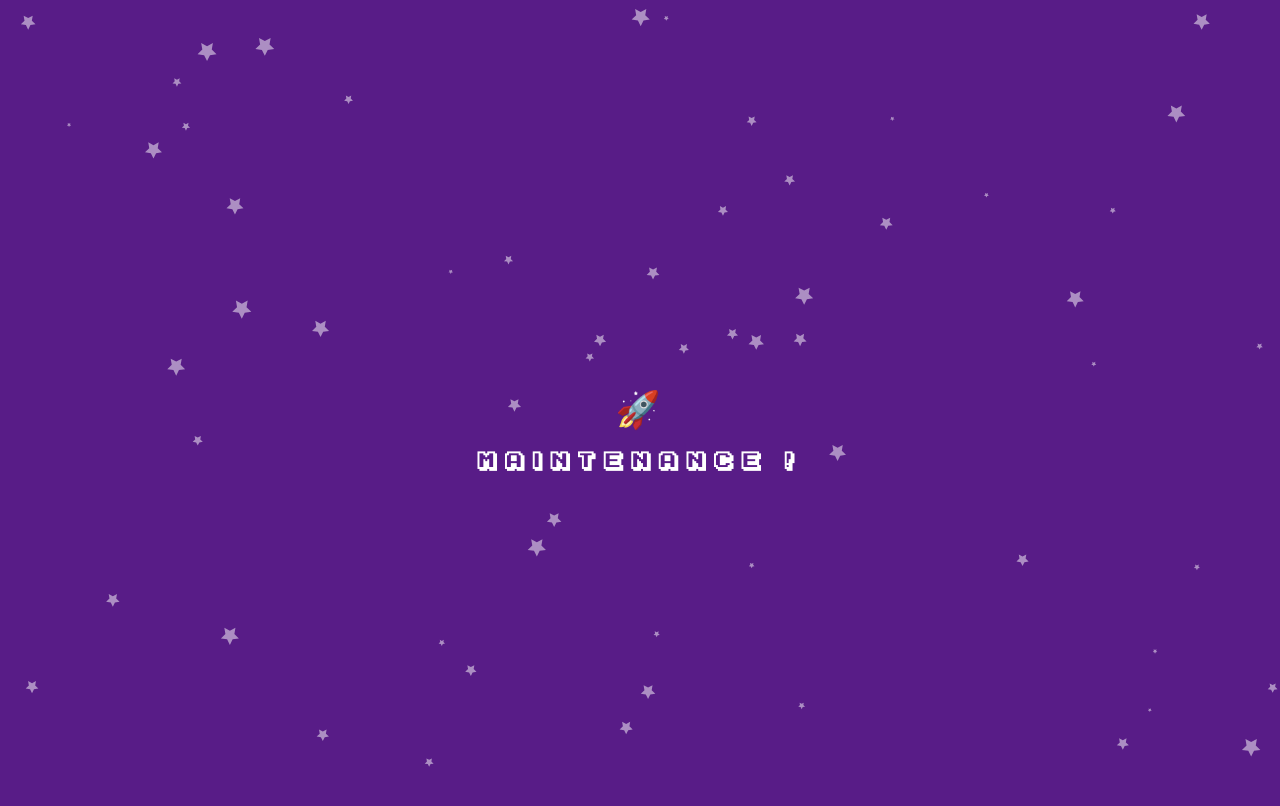
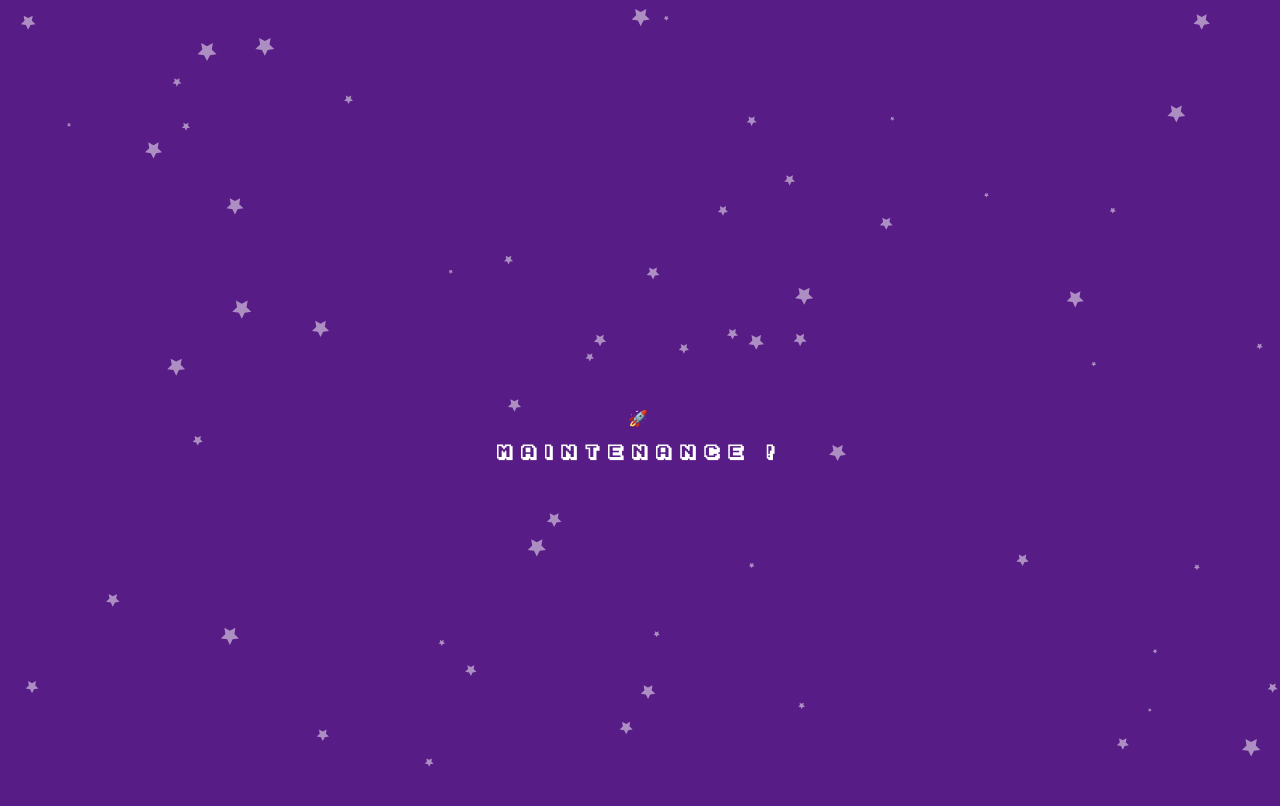
Before and after one commit to mnuzrili/dityaa, a React (Vite) app: page / in a window 1280 px wide. Shown: the top 806 px of the page. Built offline with nearby package versions, Linux system fonts and the light colour scheme; what tailwindcss-animation-delay would draw is missing.

Commit message:
update font

```diff
--- a/src/App.css
+++ b/src/App.css
@@ -2,12 +2,20 @@
 @font-face {
   font-family: "Karnatic Arcade";
   src: url("./assets/font/ka1.ttf");
+}
+@font-face {
+  font-family: "Pixeled";
+  src: url("./assets/font/Pixeled.ttf");
 }
 #root {
   max-width: 1280px;
   margin: 0 auto;
   padding: 2rem;
   text-align: center;
+}
+
+.text-custom {
+  font-family: "Pixeled";
 }
 
 html {
@@ -34,7 +42,7 @@ h1 {
 }
 
 h2 {
-  font-family: "Roboto";
+  font-family: "Pixeled";
   letter-spacing: 4px;
   font-weight: 900;
 }
--- a/src/components/Footer.jsx
+++ b/src/components/Footer.jsx
@@ -1,7 +1,7 @@
 const Footer = () => {
   return (
     <div className="mt-5  p-4 text-center text-white">
-      <p className=" text-sm font-mono">crafted with 💕 by me 😋</p>
+      <p className="uppercase text-sss text-custom">crafted with 💕 by me 😋</p>
     </div>
   );
 };
--- a/src/components/Hero.jsx
+++ b/src/components/Hero.jsx
@@ -5,8 +5,8 @@ const Hero = () => {
   return (
     <>
       <img className="md:w-1/4 w-4/5" src={Dit} />
-      <span className="mb-4 md:text-xl text-lg inline-flex items-center rounded-full bg-purple-50 bg-opacity-75 px-2 py-1 font-bold text-purple-700 ring-2 ring-inset ring-purple-700/10">
-        drh. Aditya Widyapramita, M.Vet
+      <span className="text-custom mb-4 md:text-bs text-ss inline-flex items-center rounded-full bg-purple-50 bg-opacity-75 px-2 py-1 font-bold text-purple-700 ring-2 ring-inset ring-purple-700/10">
+        drh. ADITYA WIDYAPRAMITA, M.Vet
       </span>
       <h2 className="sm:text-xl md:text-2xl lg:text-3xl xl:text-4xl text-md text-bold text-white">
         On Your Master Degree!
--- a/tailwind.config.js
+++ b/tailwind.config.js
@@ -2,6 +2,11 @@
 export default {
   content: ["./index.html", "./src/**/*.{js,ts,jsx,tsx}"],
   theme: {
+    fontSize: {
+      sss: "0.45rem",
+      ss: "0.6rem",
+      bs: "1rem",
+    },
     extend: {},
   },
   plugins: [require("tailwindcss-animation-delay")],
```
